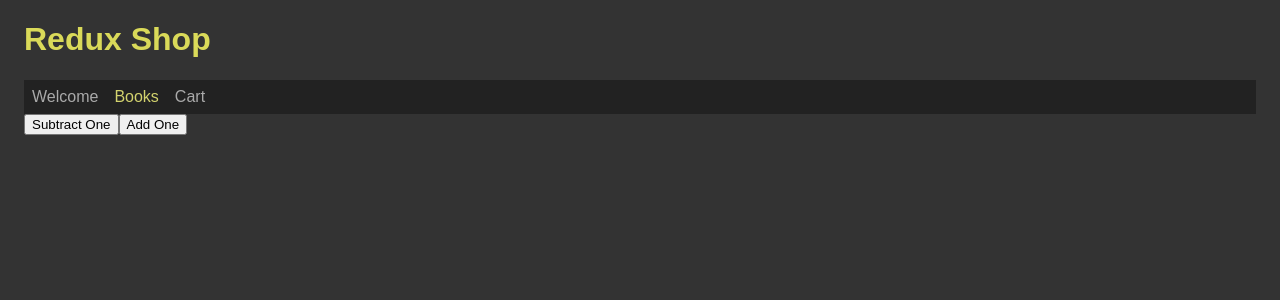
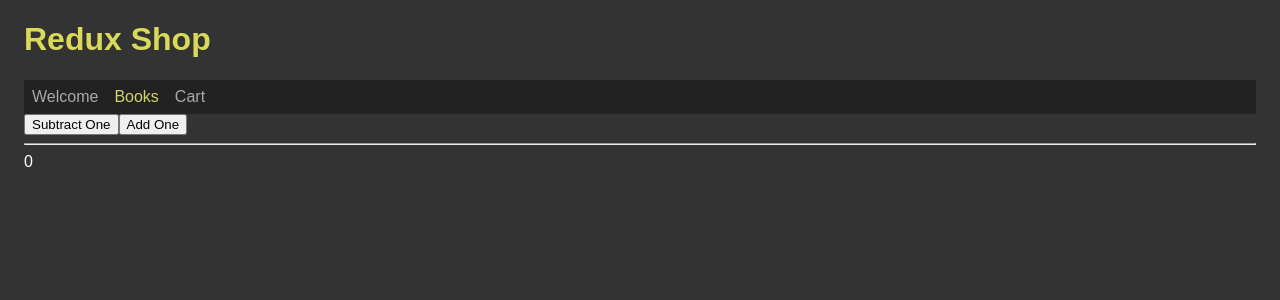
Before and after one commit to Scientific-Research/mk-003-redux-toolkit-typescript, a React (Vite) app: page /books in a window 1280 px wide. Shown: the top 300 px of the page. Built offline with nearby package versions, Linux system fonts and the light colour scheme.

Commit message:
count wrapped in span shows the number of added or subtracted books

```diff
--- a/src/common/pages/PageBooks.tsx
+++ b/src/common/pages/PageBooks.tsx
@@ -13,6 +13,8 @@ export const PageBooks = () => {
       {/* <p>Welcome to the Books page.</p> */}
       <button onClick={() => dispatch(subtract())}>Subtract One</button>
       <button onClick={() => dispatch(add())}>Add One</button>
+      <hr />
+      <span>{count}</span>
     </div>
   );
 };
```
